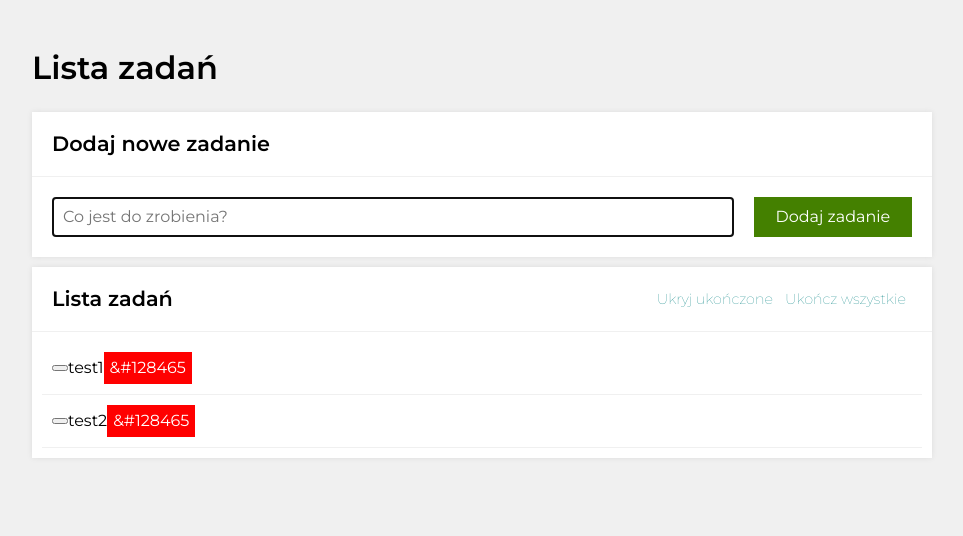
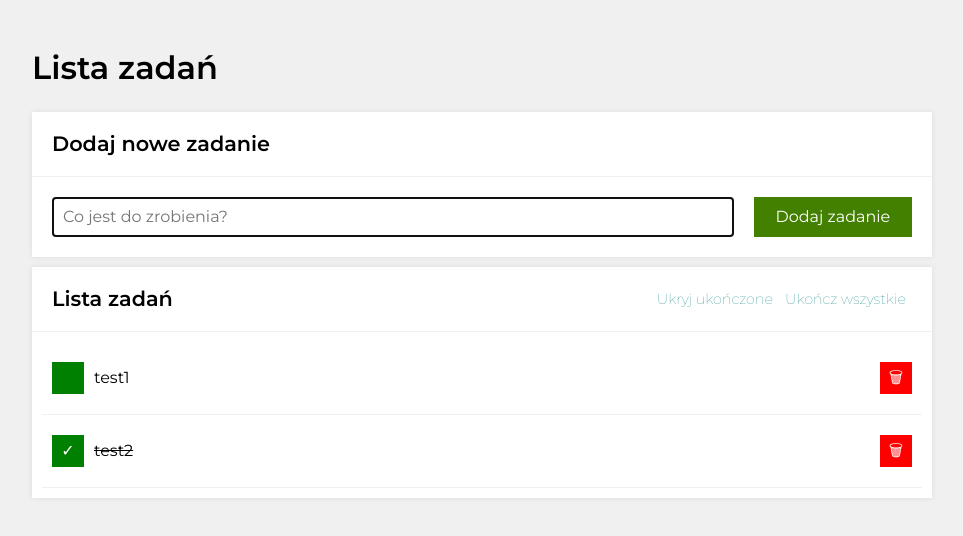
Before and after one commit to miloszzaj/todo-list-react, a React (Create React App) app: page / in a window 1280 px wide. Shown: the top 536 px of the page, without its empty margins (158-1121 px from the left). Built offline with nearby package versions, Linux system fonts and the light colour scheme.

Commit message:
buttons improvements

```diff
--- a/src/App.js
+++ b/src/App.js
@@ -7,7 +7,7 @@ import Container from "./Container";
 
 const tasks = [
   { id: 1, content: "test1", isDone: false },
-  { id: 2, content: "test2", isDOne: true },
+  { id: 2, content: "test2", isDone: true },
 ];
 
 const hideDoneTasks = false;
--- a/src/Tasks/index.js
+++ b/src/Tasks/index.js
@@ -4,24 +4,21 @@ const Tasks = props => (
   <ul className="list__tasks">
     {props.tasks.map(task => (
       <li
+        key={task.id}
         className={`
         list__item ${
           task.isDone && props.hideDoneTasks ? "list__item--hidden" : ""
         }`}
       >
-        <button className="ist__itemButton">
-          {task.isDone ? "&#10003" : ""}
-        </button>
+        <button className="list__itemButton">{task.isDone ? "✓" : ""}</button>
         <span
-          className={`"list__item--span ${
+          className={`list__item--span ${
             task.isDone ? "list__item--done" : ""
-          }"`}
+          }`}
         >
           {task.content}
         </span>
-        <button className="list__itemButton list__itemButton--delete">
-          &#128465
-        </button>{" "}
+        <button className="list__itemButton list__itemButton--delete">🗑</button>
       </li>
     ))}
   </ul>
--- a/src/Tasks/style.css
+++ b/src/Tasks/style.css
@@ -1,31 +1,3 @@
-.list {
-    margin-top: 7px;
-    background-color: #fff;
-    width: 100%;
-    box-shadow: 0 0 5PX #ddd;
-}
-
-.list__header {
-    font-size: 1.3rem;
-    font-weight: 700;
-    padding: 20px;
-    border-bottom: 1px solid rgb(240, 240, 240);
-    display: flex;
-    justify-content: space-between;
-    flex-wrap: wrap;
-}
-
-@media (max-width: 500px) {
-    .list__header {
-        flex-direction: column;
-    }
-}
-
-
-
-
-/* tylko lista */
-
 .list__tasks {
     margin: 10px;
     padding-left: 0;
```
